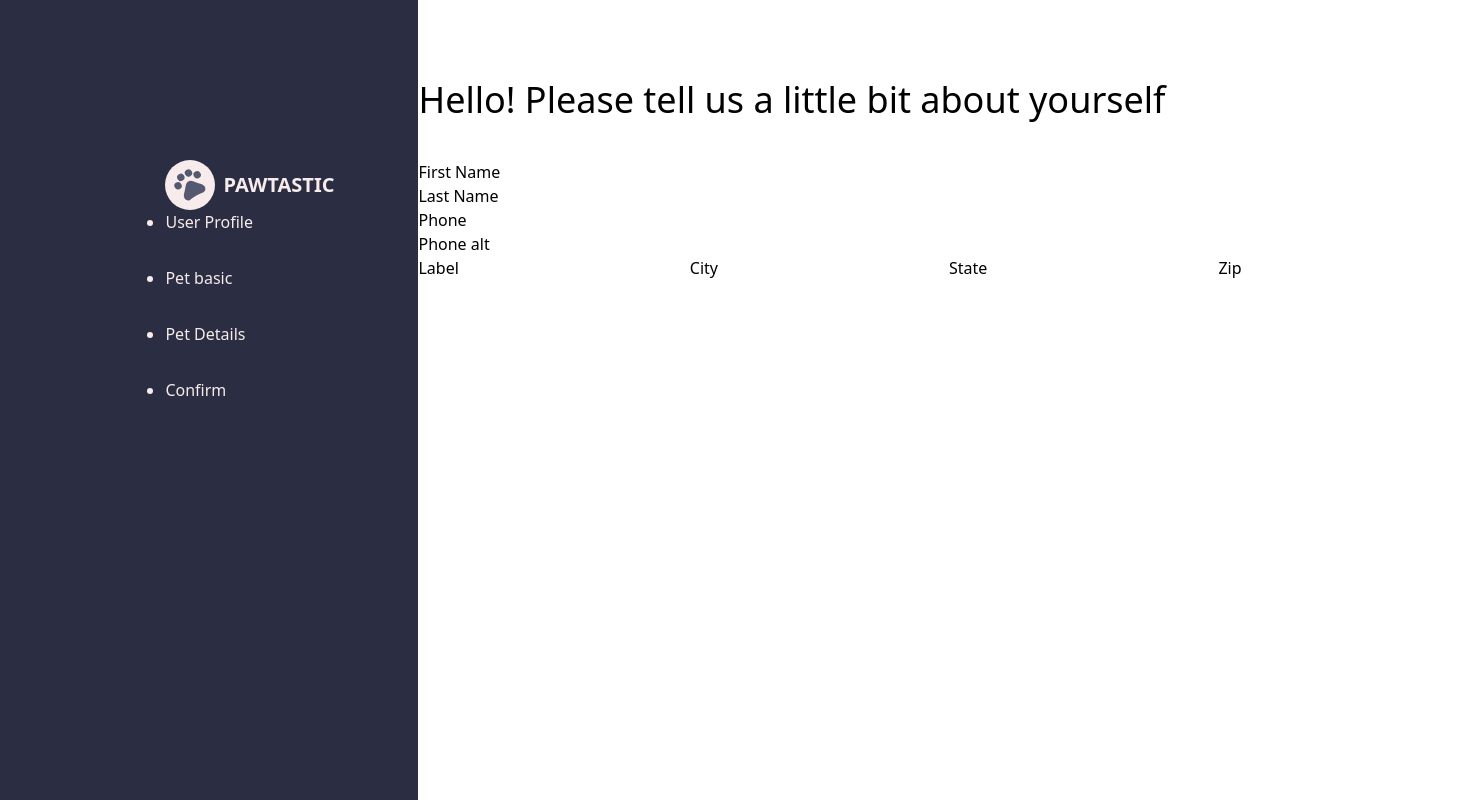
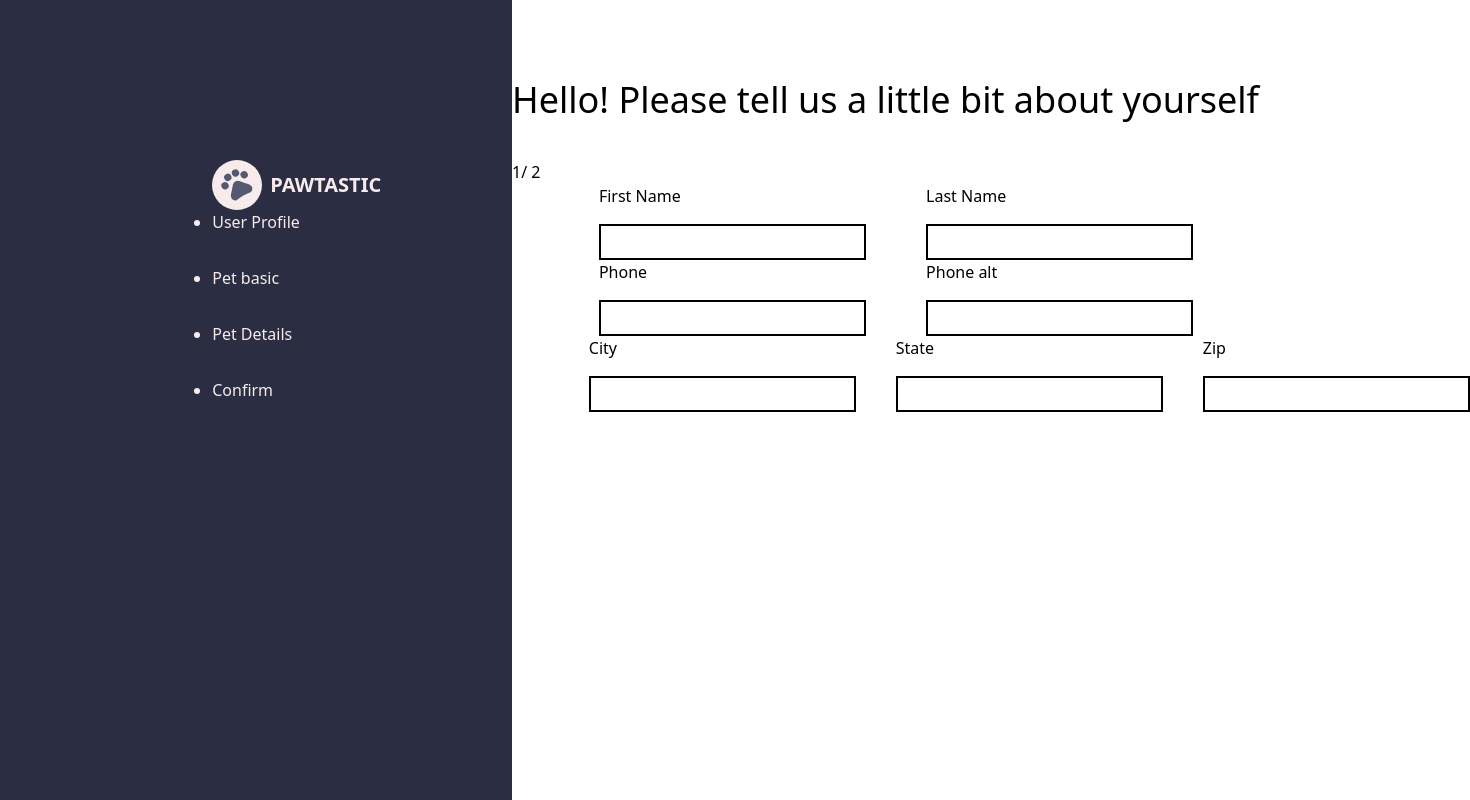
Before and after one commit to Omeshcoding/petopia, a Next.js app: page /signup/signupform in a window 1280 px wide. Shown: the whole page, 1470 px wide, since content can reach past the window. Built offline with nearby package versions, Linux system fonts and the light colour scheme.

Commit message:
Created a reusable component for Forminput

```diff
--- a/app/signup/signupform/layout.js
+++ b/app/signup/signupform/layout.js
@@ -3,7 +3,7 @@ const layout = ({ children }) => {
   return (
     <div className="flex w-[100%]">
       <FormSidebar />
-      <div>{children}</div>
+      <div className="w-[60%]">{children}</div>
     </div>
   );
 };
--- a/app/signup/signupform/page.js
+++ b/app/signup/signupform/page.js
@@ -1,5 +1,4 @@
 'use client';
-import { useState } from 'react';
 import UserProfileForms from '@components/Forms/UserProfileForms';
 import PetsBasics from '@components/Forms/PetsBasic';
 import { useMultistepForm } from '@hooks/useMultistepForm';
@@ -15,7 +14,7 @@ const SignupForm = () => {
       <h2 className="text-4xl mt-20 mb-10">
         Hello! Please tell us a little bit about yourself
       </h2>
-      {/* {currentStepIndex - 1}/ {steps.length} */}
+      {currentStepIndex + 1}/ {steps.length}
       {step}
     </article>
   );
--- /dev/null
+++ b/components/FormInput.jsx
@@ -0,0 +1,12 @@
+import React from 'react';
+
+const FormInput = ({ label, type }) => {
+  return (
+    <div className="flex flex-col mx-auto gap-4">
+      <label>{label} </label>
+      <input type={type} className=" border-2 py-1 px-4 border-black" />
+    </div>
+  );
+};
+
+export default FormInput;
--- a/components/Forms/UserProfileForms.jsx
+++ b/components/Forms/UserProfileForms.jsx
@@ -1,33 +1,20 @@
 import React from 'react';
-
+import FormInput from '@components/FormInput';
 const UserProfileForms = () => {
   return (
     <form>
-      <div>
-        <label>First Name</label>
-        <input type="text" />
+      <div className="flex gap-10 w-[80%] mx-auto ">
+        <FormInput label="First Name" type="text" />
+        <FormInput label="Last Name" type="text" />
       </div>
-      <div>
-        <label>Last Name</label>
-        <input type="text" />
+      <div className="flex gap-10 w-[80%] mx-auto ">
+        <FormInput label="Phone" type="text" />
+        <FormInput label="Phone alt" type="text" />
       </div>
-      <div>
-        <label>Phone</label>
-        <input type="text" />
-      </div>
-      <div>
-        <label>Phone alt</label>
-        <input type="text" />
-      </div>
-      <div>
-        <label>Label</label>
-        <input type="text" />
-        <label>City</label>
-        <input type="text" />
-        <label>State</label>
-        <input type="text" />
-        <label>Zip</label>
-        <input type="text" />
+      <div className="flex gap-10 w-[80%] mx-auto ">
+        <FormInput label="City" type="text" />
+        <FormInput label="State" type="n" />
+        <FormInput label="Zip" type="text" />
       </div>
     </form>
   );
```
